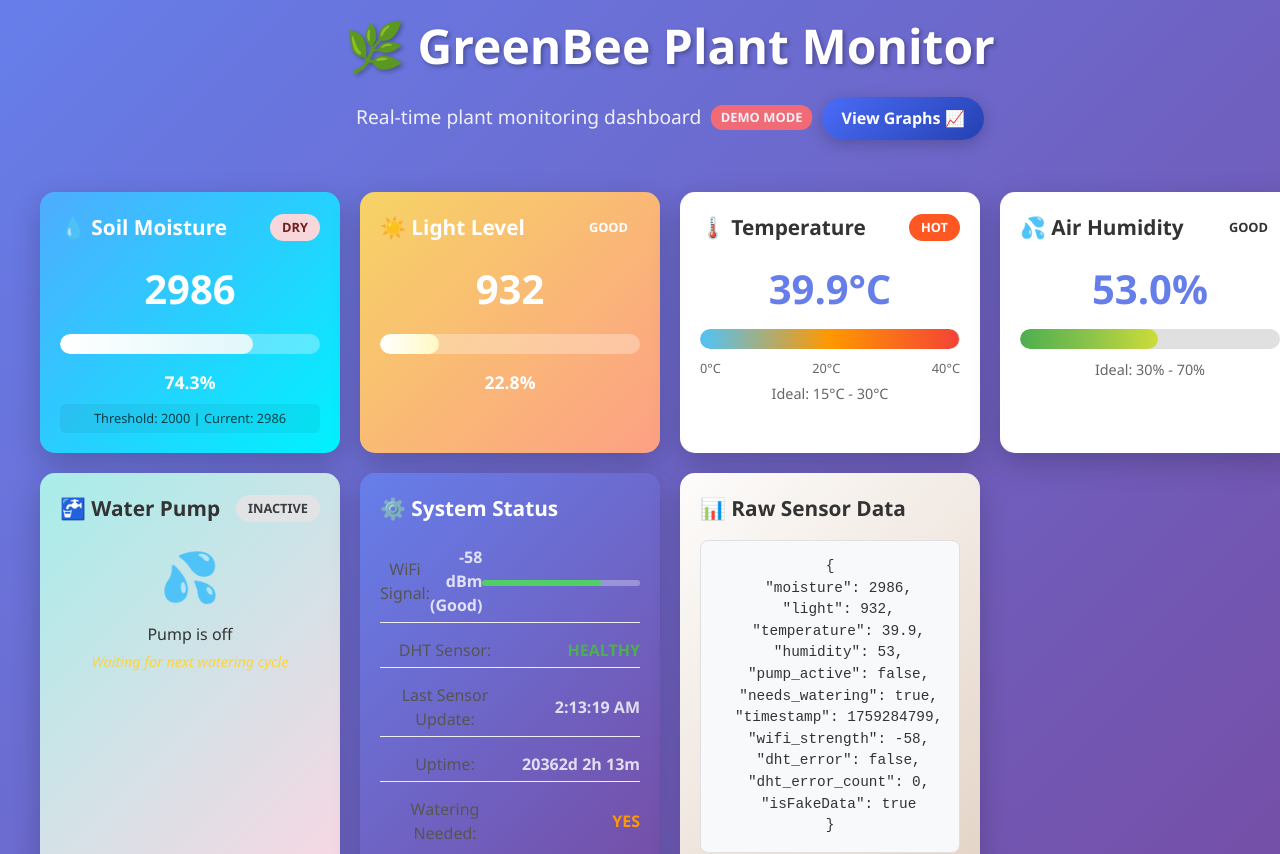
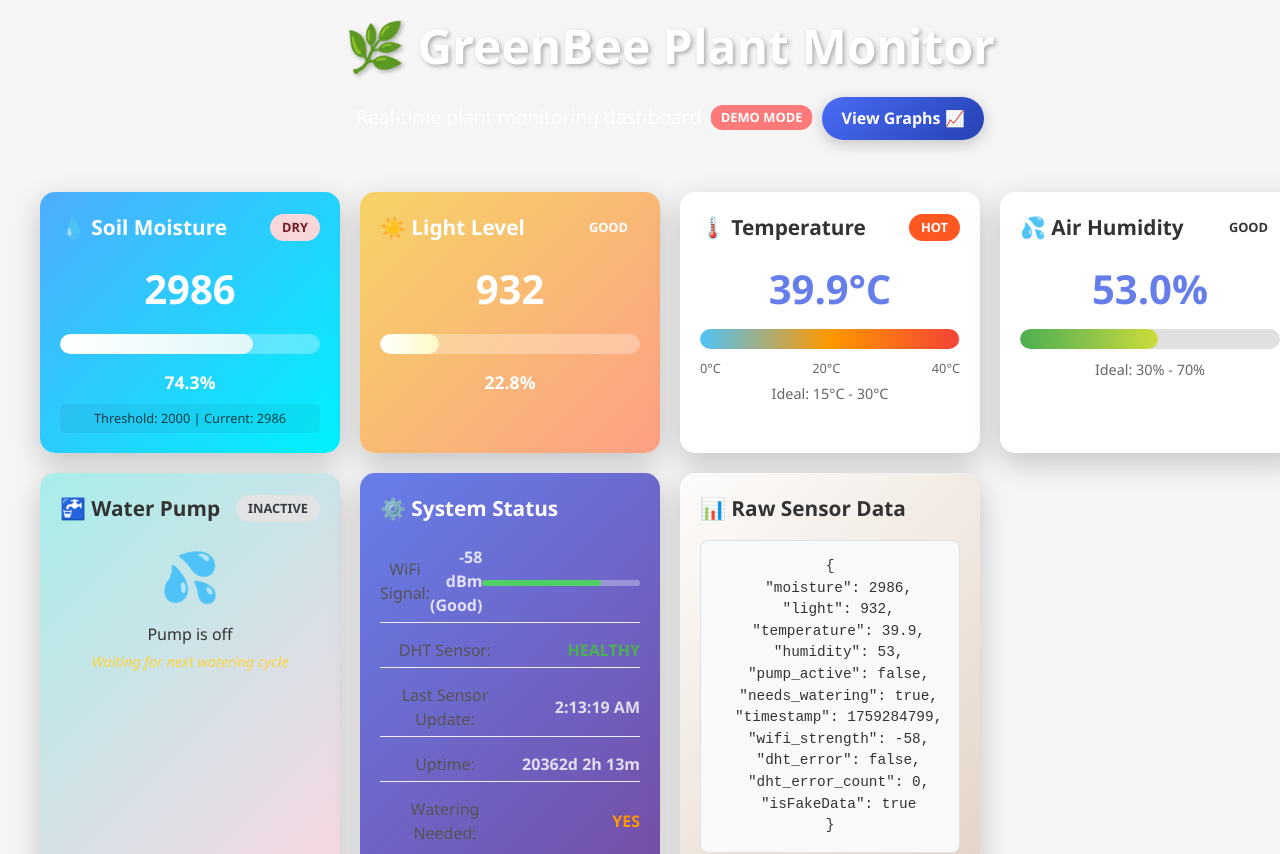
Before and after one commit to Binuk1/greenbee, a React (Vite) app: page / in a window 1280 px wide. Shown: the top 854 px of the page. Built offline with nearby package versions, Linux system fonts and the light colour scheme; no server answers; the database is empty.

Commit message:
Css addon

```diff
--- a/src/App.css
+++ b/src/App.css
@@ -7,7 +7,7 @@
 
 body {
   font-family: 'Segoe UI', Tahoma, Geneva, Verdana, sans-serif;
-  background: linear-gradient(135deg, #667eea 0%, #764ba2 100%);
+  background: #f5f5f5;
   min-height: 100vh;
   color: #333;
 }
```
